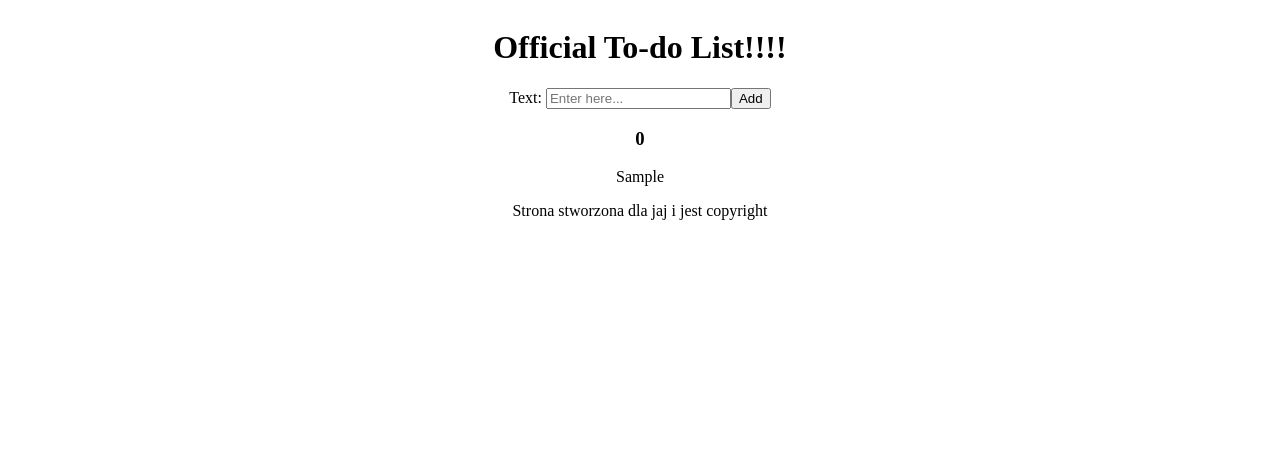
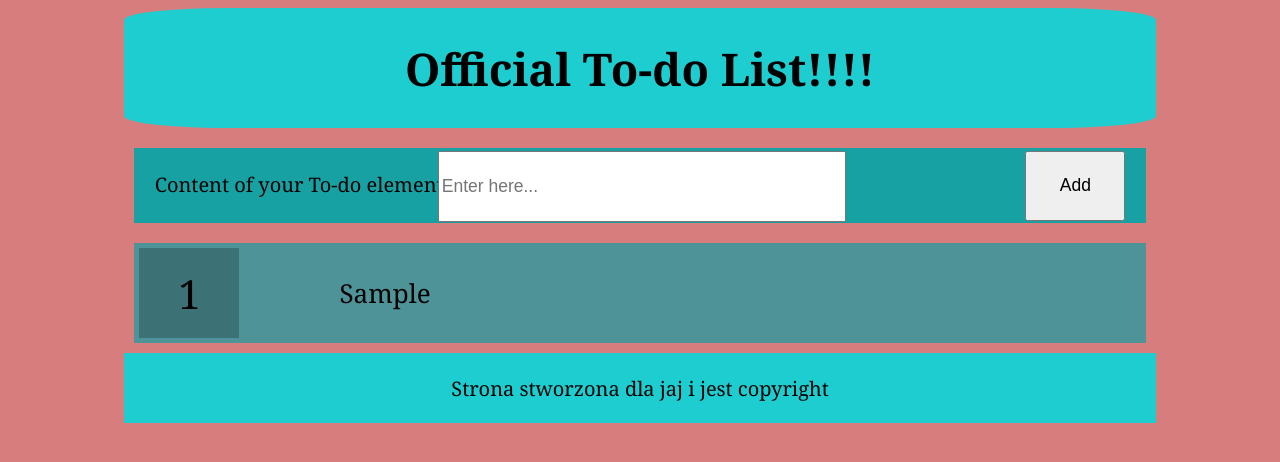
Before and after one commit to Kajtii/To-do-list, a React (Vite) app: page / in a window 1280 px wide. Both pictures are taken after typing "Sample" into the empty fields and a click on the button "Add". Shown: the top 462 px of the page. Built offline with nearby package versions, Linux system fonts and the light colour scheme; the HTML template or start-up script is replaced by a standard one.

Commit message:
basic css

```diff
--- a/src/App.jsx
+++ b/src/App.jsx
@@ -6,7 +6,7 @@ import Footer from './components/Footer';
 
 
 function App() {
-  let [number,SetNumber]=useState(0);
+  let [number,SetNumber]=useState(1);
   let [todoElements,SetTodoElements]=useState([]);
   function AddElement(){
     const AddToDoInput=document.querySelector(".AddToDo__input");
--- a/src/components/AddToDo.jsx
+++ b/src/components/AddToDo.jsx
@@ -3,7 +3,7 @@ import React from 'react'
 const AddToDo = ({onClick}) => {
   return (
     <div className="AddToDo">
-        <label className='AddToDo__inputText'>Text: </label>
+        <label className='AddToDo__inputText'>Content of your To-do element: </label>
         <input type="text" className="AddToDo__input" placeholder='Enter here...'/>
         <button className='AddToDo__button' onClick={onClick}>Add</button>
     </div>
--- a/src/components/ToDo.jsx
+++ b/src/components/ToDo.jsx
@@ -2,7 +2,7 @@
 const ToDo = ({id,text}) => {
   return (
     <div className='ToDo'>
-        <h3 className='ToDo__id'>{id}</h3>
+        <p className='ToDo__id'>{id}</p>
         <p className='ToDo__title'>{text}</p>
     </div>
   )
--- a/src/index.scss
+++ b/src/index.scss
@@ -1,5 +1,97 @@
+@mixin flex($ali, $jus, $dir, $wrap){
+    display: flex;
+  align-items:$ali ;
+  justify-content: $jus;
+  flex-direction: $dir;
+  flex-wrap: $wrap;
+}
+#root{
+  width: 100%;
+  @include flex(center,center,column,nowrap);
+  font-family: Georgia, 'Times New Roman', Times, serif;
+
+}
 body{
-  display: flex;
-  text-align: center;
-  justify-content: center;
+  background-color: rgb(216, 125, 125)
 }
+.header{
+  padding: 10px;
+  height: 100px;
+  background-color: rgb(29, 205, 208);
+  width: 80%;
+  border-radius: 10%;
+  @include flex(center,center,row,nowrap);
+  margin-bottom: 20px;
+    &__title{
+      font-weight: 500px;
+      font-size: 45px;
+    }
+}
+.footer{
+  padding: 10px;
+  height: 50px;
+  background-color: rgb(29, 205, 208);
+  width: 80%;
+  @include flex(center,center,row,nowrap);
+  margin-bottom: 20px;
+    &__text{
+
+      font-size: 20px;
+    }
+}
+main{
+  width: 80%;
+}
+.AddToDo{
+  background-color: darken($color: rgb(29, 205, 208), $amount: 10);
+  height: 75px;
+  width: 100%;
+  position: relative;
+  margin-bottom: 20px;
+  &__button{
+    position: absolute;
+    right: 2%;
+    top: 2.5px;
+    width: 100px;
+    height: 70px;
+    font-size: 17.5px;
+  }
+  &__inputText{
+    font-size: 20px;
+    position: absolute;
+    top: 22.5px;
+    left: 2%;
+  }
+  &__input{
+    position: absolute;
+    left: 30%;
+    top: 2.5px;
+    width: 400px;
+    height: 65px;
+    font-size: 17.5px;
+  }
+
+}
+
+.ToDo{
+  width: 100%;
+  background-color: rgb(77, 147, 152);
+    @include flex(center,left,row,nowrap);
+  gap: 100px;
+  height: 100px;
+  margin-bottom: 10px;
+  &__id{
+        @include flex(center,center,row,nowrap);
+    background-color: darken($color: rgb(77, 147, 152), $amount: 10);
+    width: 100px;
+    height: 90%;
+    margin-left: 5px;
+    font-size: 40px;
+    text-align: center;
+  }
+  &__title{
+    font-size: 26px;
+  }
+
+
+}
```
